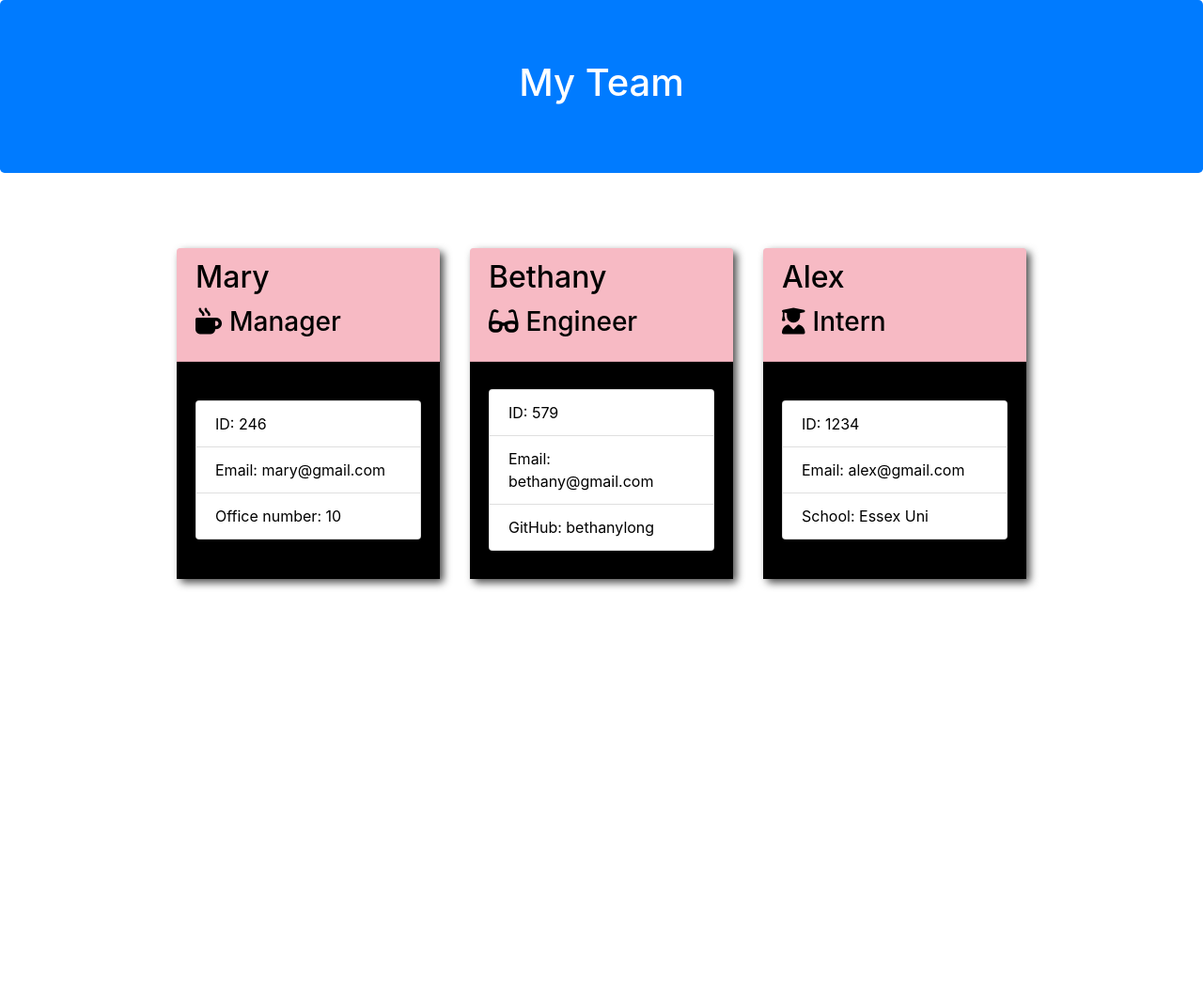
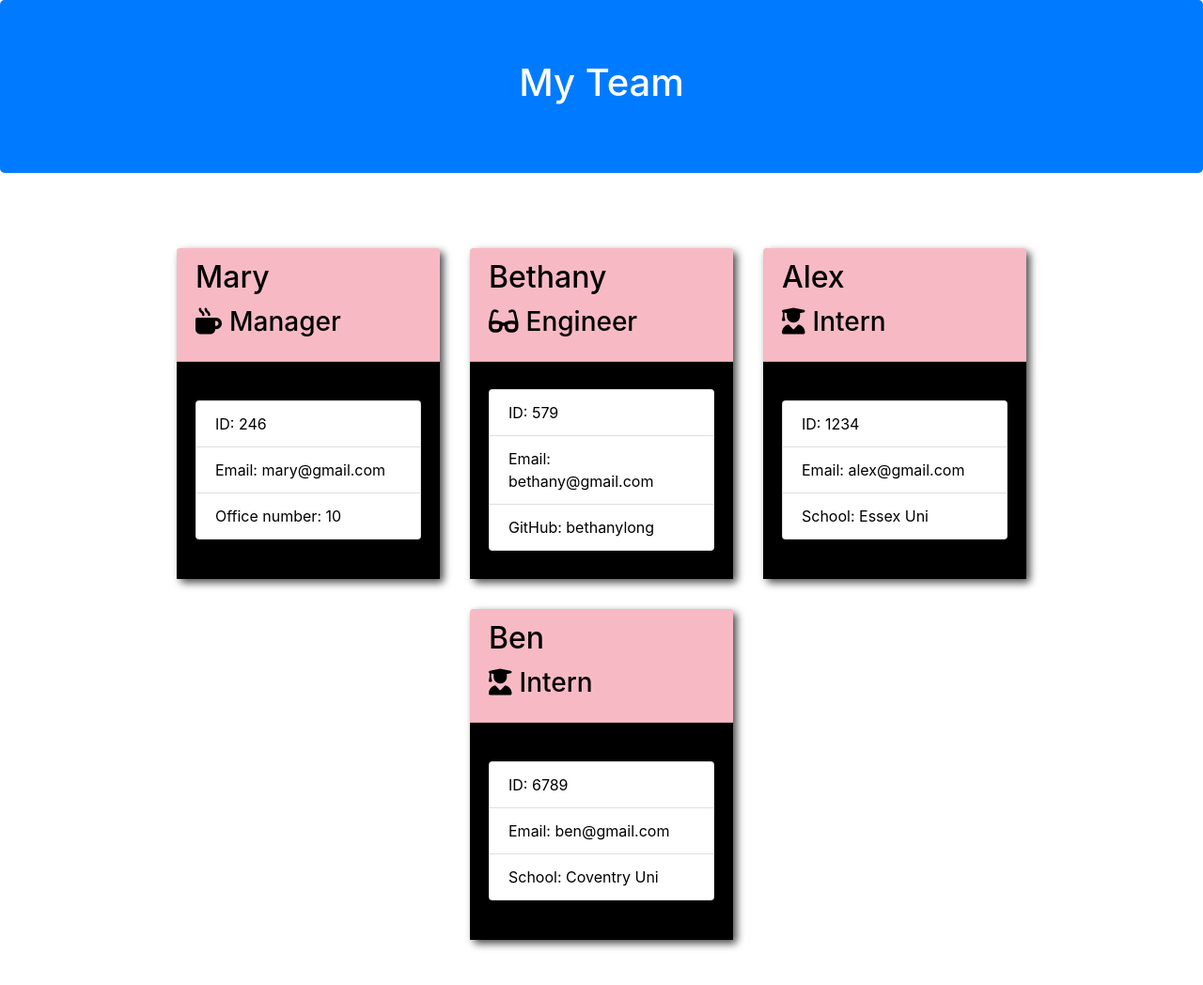
Before and after one commit to yvonnesarah/Team-Profile-Generator, a website: page output/index.html in a window 1280 px wide. Shown: the whole page at 94% size. Before the commit the page ends 800 px from the top, so only its background shows below. Drawn offline with nearby package versions, Linux system fonts and the light colour scheme.

Commit message:
Updated output of index.js

```diff
--- a/output/index.html
+++ b/output/index.html
@@ -65,6 +65,20 @@
       </div>
   </div>
 
+          <div class="card employee-card">
+      <div class="card-header">
+          <h2 class="card-title">Ben</h2>
+          <h3 class="card-title"><i class="fas fa-user-graduate mr-2"></i>Intern</h3>
+      </div>
+      <div class="card-body">
+          <ul class="list-group">
+              <li class="list-group-item">ID: 6789</li>
+              <li class="list-group-item">Email: ben@gmail.com</li>
+              <li class="list-group-item">School: Coventry Uni</li>
+          </ul>
+      </div>
+  </div>
+
               </div>
           </div>
       </div>
```
